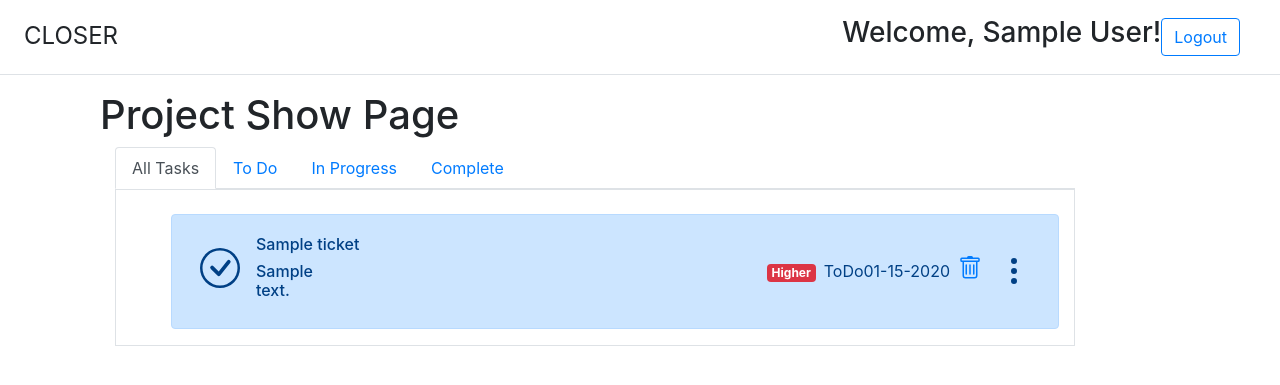
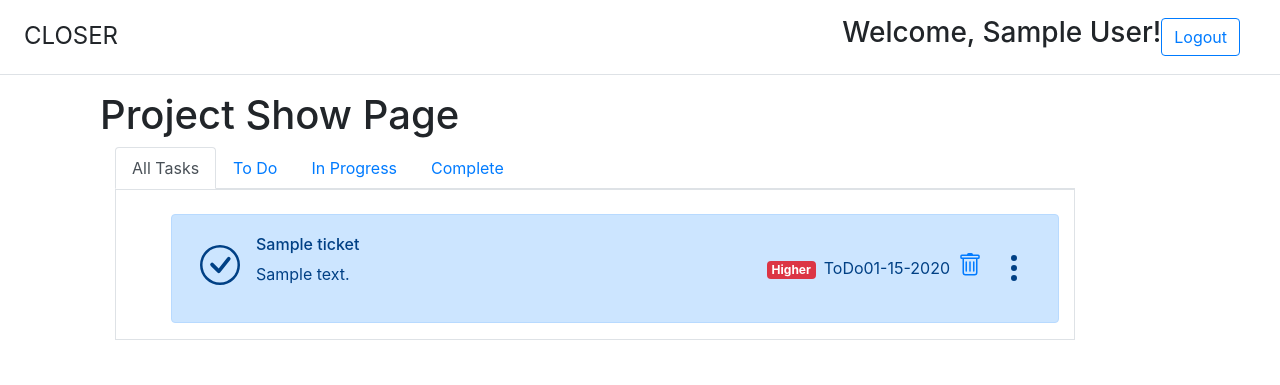
Before and after one commit to olgabor/closer, a Flask app: page /projects/1 in a window 1280 px wide. Shown: the top 385 px of the page. Run offline with Flask 2, Linux system fonts and the light colour scheme; a user stored in the database is signed in; tables that the repository leaves empty hold one stand-in row (values such as "Sample post"); some libraries are stand-ins or nearby versions.

Commit message:
adds style settings to limit number of charachters in ticket description

```diff
--- a/templates/show_project.html
+++ b/templates/show_project.html
@@ -48,7 +48,7 @@
                           <div class="d-flex  flex-row" >
                           <h6> {{ticket.name }} </h6></div>
                           <div>
-                        <h6 class='text-justify' style="width: 40px">   {{ticket.description }} </h6></div>
+                        <p class='text-justify' style="width: 300px; white-space: nowrap; overflow: hidden; text-overflow: ellipsis;">   {{ticket.description }} </p></div>
                     </div>
 
                     <div class="p-2 bd-highlight">
```
